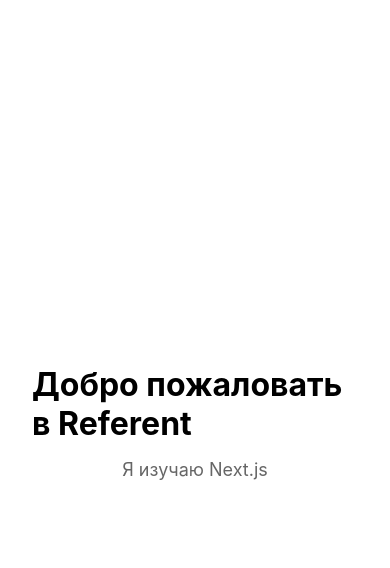
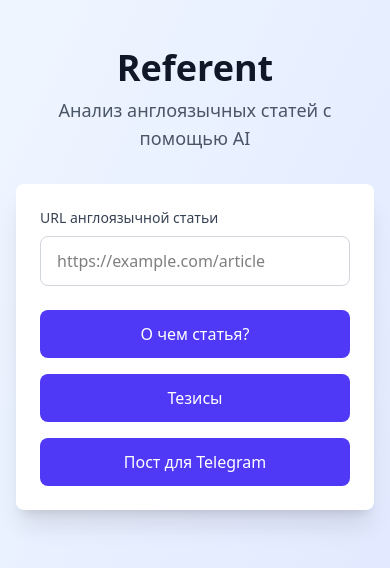
Before and after one commit to illanetu/referent, a Next.js app: page / in a window 390 px wide. Shown: the top 568 px of the page. Built offline with nearby package versions, Linux system fonts and the light colour scheme.

Commit message:
Integrate Tailwind CSS and enhance page layout: added Tailwind CSS dependencies, refactored global styles, and implemented a responsive UI for article analysis with loading states and action buttons.

```diff
--- a/app/globals.css
+++ b/app/globals.css
@@ -1,38 +1 @@
-* {
-  box-sizing: border-box;
-  padding: 0;
-  margin: 0;
-}
-
-html,
-body {
-  max-width: 100vw;
-  overflow-x: hidden;
-}
-
-body {
-  font-family: -apple-system, BlinkMacSystemFont, 'Segoe UI', 'Roboto', 'Oxygen',
-    'Ubuntu', 'Cantarell', 'Fira Sans', 'Droid Sans', 'Helvetica Neue',
-    sans-serif;
-  -webkit-font-smoothing: antialiased;
-  -moz-osx-font-smoothing: grayscale;
-}
-
-main {
-  display: flex;
-  flex-direction: column;
-  align-items: center;
-  justify-content: center;
-  min-height: 100vh;
-  padding: 2rem;
-}
-
-h1 {
-  font-size: 2rem;
-  margin-bottom: 1rem;
-}
-
-p {
-  font-size: 1.125rem;
-  color: #666;
-}
+@import "tailwindcss";
--- a/app/page.tsx
+++ b/app/page.tsx
@@ -1,8 +1,122 @@
+'use client'
+
+import { useState } from 'react'
+
+type ActionType = 'summary' | 'theses' | 'telegram' | null
+
 export default function Home() {
+  const [url, setUrl] = useState('')
+  const [actionType, setActionType] = useState<ActionType>(null)
+  const [result, setResult] = useState('')
+  const [isLoading, setIsLoading] = useState(false)
+
+  const handleSubmit = async (type: ActionType) => {
+    if (!url.trim()) {
+      alert('Пожалуйста, введите URL статьи')
+      return
+    }
+
+    setActionType(type)
+    setIsLoading(true)
+    setResult('')
+
+    // TODO: Здесь будет подключение к AI и выполнение нужного действия
+    // Пока что просто имитация загрузки
+    setTimeout(() => {
+      setIsLoading(false)
+      setResult(`Результат для действия "${getActionName(type)}" будет здесь...`)
+    }, 2000)
+  }
+
+  const getActionName = (type: ActionType): string => {
+    switch (type) {
+      case 'summary':
+        return 'О чем статья?'
+      case 'theses':
+        return 'Тезисы'
+      case 'telegram':
+        return 'Пост для Telegram'
+      default:
+        return ''
+    }
+  }
+
   return (
-    <main>
-      <h1>Добро пожаловать в Referent</h1>
-      <p>Я изучаю Next.js</p>
+    <main className="min-h-screen bg-gradient-to-br from-blue-50 to-indigo-100 py-12 px-4 sm:px-6 lg:px-8">
+      <div className="max-w-4xl mx-auto">
+        <div className="text-center mb-8">
+          <h1 className="text-4xl font-bold text-gray-900 mb-2">
+            Referent
+          </h1>
+          <p className="text-lg text-gray-600">
+            Анализ англоязычных статей с помощью AI
+          </p>
+        </div>
+
+        <div className="bg-white rounded-lg shadow-xl p-6 sm:p-8 mb-6">
+          <div className="mb-6">
+            <label
+              htmlFor="article-url"
+              className="block text-sm font-medium text-gray-700 mb-2"
+            >
+              URL англоязычной статьи
+            </label>
+            <input
+              id="article-url"
+              type="url"
+              value={url}
+              onChange={(e) => setUrl(e.target.value)}
+              placeholder="https://example.com/article"
+              className="w-full px-4 py-3 border border-gray-300 rounded-lg focus:ring-2 focus:ring-indigo-500 focus:border-indigo-500 outline-none transition-all"
+            />
+          </div>
+
+          <div className="grid grid-cols-1 sm:grid-cols-3 gap-4">
+            <button
+              onClick={() => handleSubmit('summary')}
+              disabled={isLoading}
+              className="px-6 py-3 bg-indigo-600 text-white rounded-lg font-medium hover:bg-indigo-700 focus:outline-none focus:ring-2 focus:ring-indigo-500 focus:ring-offset-2 disabled:opacity-50 disabled:cursor-not-allowed transition-all transform hover:scale-105 active:scale-95"
+            >
+              О чем статья?
+            </button>
+            <button
+              onClick={() => handleSubmit('theses')}
+              disabled={isLoading}
+              className="px-6 py-3 bg-indigo-600 text-white rounded-lg font-medium hover:bg-indigo-700 focus:outline-none focus:ring-2 focus:ring-indigo-500 focus:ring-offset-2 disabled:opacity-50 disabled:cursor-not-allowed transition-all transform hover:scale-105 active:scale-95"
+            >
+              Тезисы
+            </button>
+            <button
+              onClick={() => handleSubmit('telegram')}
+              disabled={isLoading}
+              className="px-6 py-3 bg-indigo-600 text-white rounded-lg font-medium hover:bg-indigo-700 focus:outline-none focus:ring-2 focus:ring-indigo-500 focus:ring-offset-2 disabled:opacity-50 disabled:cursor-not-allowed transition-all transform hover:scale-105 active:scale-95"
+            >
+              Пост для Telegram
+            </button>
+          </div>
+        </div>
+
+        {(result || isLoading) && (
+          <div className="bg-white rounded-lg shadow-xl p-6 sm:p-8">
+            <h2 className="text-2xl font-semibold text-gray-900 mb-4">
+              {isLoading ? 'Генерация...' : getActionName(actionType)}
+            </h2>
+            <div className="min-h-[200px]">
+              {isLoading ? (
+                <div className="flex items-center justify-center py-12">
+                  <div className="animate-spin rounded-full h-12 w-12 border-b-2 border-indigo-600"></div>
+                </div>
+              ) : (
+                <div className="prose max-w-none">
+                  <p className="text-gray-700 whitespace-pre-wrap leading-relaxed">
+                    {result}
+                  </p>
+                </div>
+              )}
+            </div>
+          </div>
+        )}
+      </div>
     </main>
   )
 }
--- a/package.json
+++ b/package.json
@@ -14,9 +14,13 @@
     "react-dom": "^18.2.0"
   },
   "devDependencies": {
+    "@tailwindcss/postcss": "^4.1.18",
     "@types/node": "^20.0.0",
     "@types/react": "^18.2.0",
     "@types/react-dom": "^18.2.0",
+    "autoprefixer": "^10.4.23",
+    "postcss": "^8.5.6",
+    "tailwindcss": "^4.1.18",
     "typescript": "^5.0.0"
   }
 }
--- /dev/null
+++ b/postcss.config.js
@@ -0,0 +1,6 @@
+module.exports = {
+  plugins: {
+    '@tailwindcss/postcss': {},
+    autoprefixer: {},
+  },
+}
--- /dev/null
+++ b/tailwind.config.js
@@ -0,0 +1,12 @@
+/** @type {import('tailwindcss').Config} */
+module.exports = {
+  content: [
+    './pages/**/*.{js,ts,jsx,tsx,mdx}',
+    './components/**/*.{js,ts,jsx,tsx,mdx}',
+    './app/**/*.{js,ts,jsx,tsx,mdx}',
+  ],
+  theme: {
+    extend: {},
+  },
+  plugins: [],
+}
```
Also changed, not shown: 2 other files (tests, documents, lock files or other folders).
